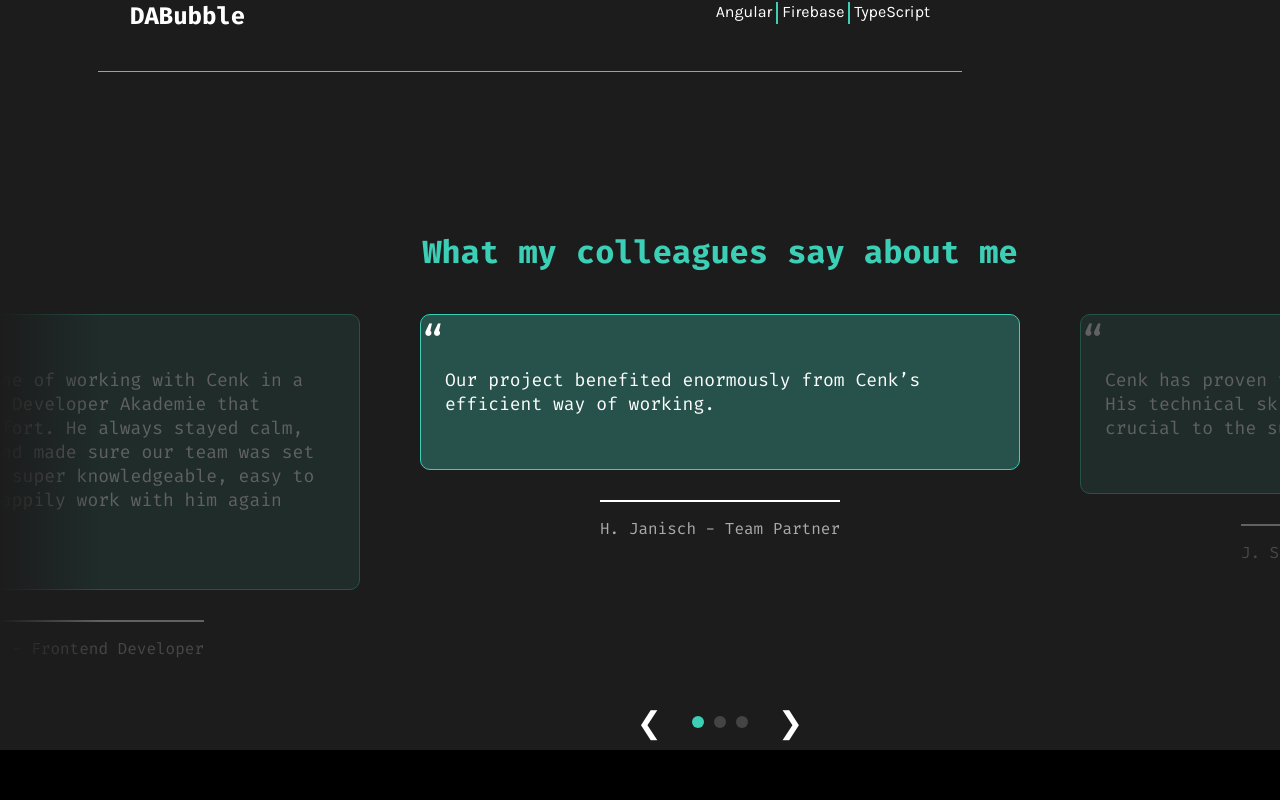
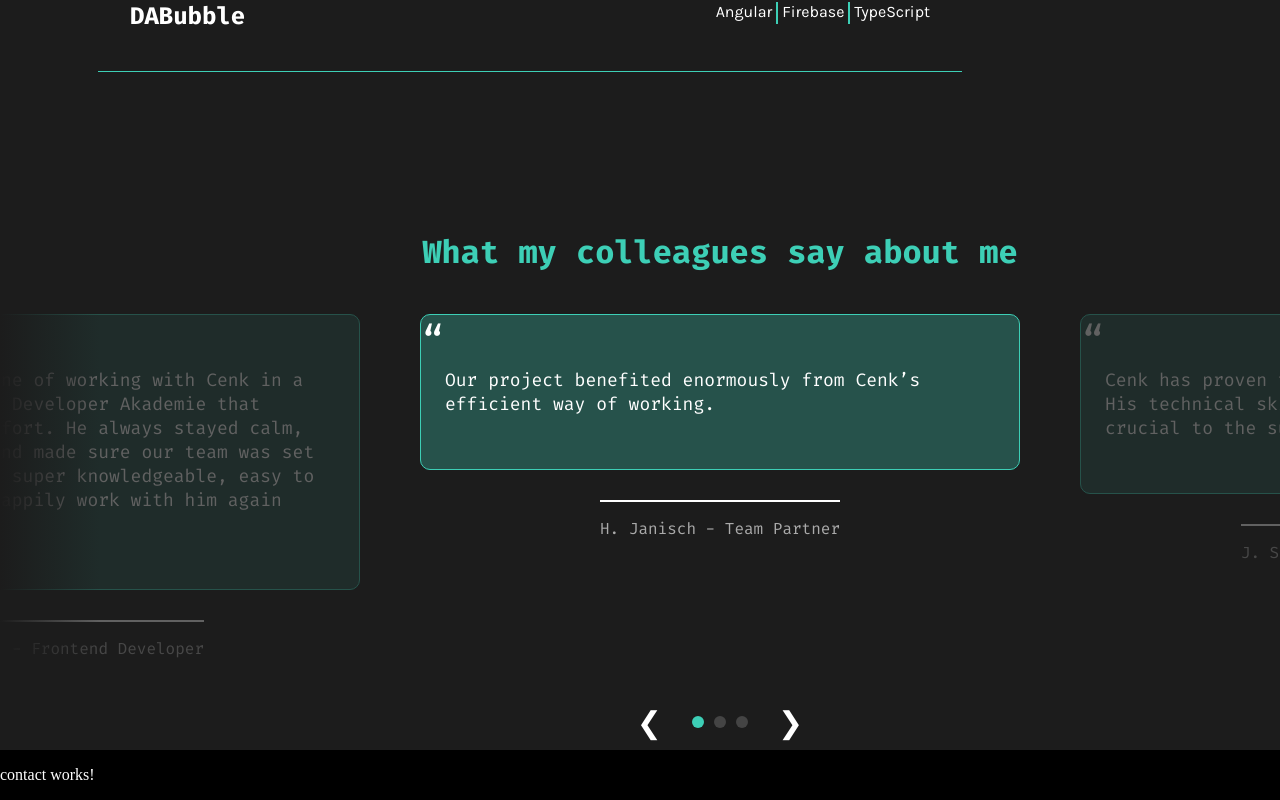
Before and after one commit to CenkKorkmaz92/portfolio, an Angular app: page / in a window 1280 px wide. Shown: the part 3228-4028 px from the top of the page. Before the commit the page ends 3978 px from the top, so only its background shows below. Built offline with nearby package versions, Linux system fonts and the light colour scheme.

Commit message:
added contact componant and linked it

```diff
--- a/src/app/app.component.html
+++ b/src/app/app.component.html
@@ -3,3 +3,4 @@
 <app-skills></app-skills>
 <app-portfolio></app-portfolio>
 <app-comments></app-comments>
+<app-contact></app-contact>
--- a/src/app/app.component.ts
+++ b/src/app/app.component.ts
@@ -5,11 +5,12 @@ import { AboutComponent } from './about/about.component';
 import { SkillsComponent } from './skills/skills.component';
 import { PortfolioComponent } from './portfolio/portfolio.component';
 import { CommentsComponent } from "./comments/comments.component";
+import { ContactComponent } from './contact/contact.component';
 
 @Component({
   selector: 'app-root',
   standalone: true,
-  imports: [CommonModule, HeroComponent, AboutComponent, SkillsComponent, PortfolioComponent, CommentsComponent],
+  imports: [CommonModule, HeroComponent, AboutComponent, SkillsComponent, PortfolioComponent, CommentsComponent, ContactComponent],
   templateUrl: './app.component.html',
   styleUrls: ['./app.component.scss']
 })
--- a/src/app/app.routes.ts
+++ b/src/app/app.routes.ts
@@ -4,6 +4,7 @@ import { AboutComponent } from './about/about.component';
 import { SkillsComponent } from './skills/skills.component';
 import { PortfolioComponent } from './portfolio/portfolio.component';
 import { CommentsComponent } from './comments/comments.component';
+import { ContactComponent } from './contact/contact.component';
 
 
 export const routes: Routes = [
@@ -12,5 +13,6 @@ export const routes: Routes = [
   { path: 'skills', component: SkillsComponent }, // Route for SkillsComponent
   { path: 'portfolio', component: PortfolioComponent }, // Route for PortfolioComponent
   { path: 'comments', component: CommentsComponent }, // Route for CommentsComponent
+  { path: 'contact', component: ContactComponent }, // Route for ContactComponent
   { path: '**', redirectTo: '' }                // Wildcard route for undefined paths
 ];
--- /dev/null
+++ b/src/app/contact/contact.component.html
@@ -0,0 +1 @@
+<p>contact works!</p>
--- /dev/null
+++ b/src/app/contact/contact.component.scss
@@ -0,0 +1,3 @@
+p {
+    color: white;
+}
```
Also changed, not shown: src/app/contact/contact.component.ts (added, +14 -0 lines).
